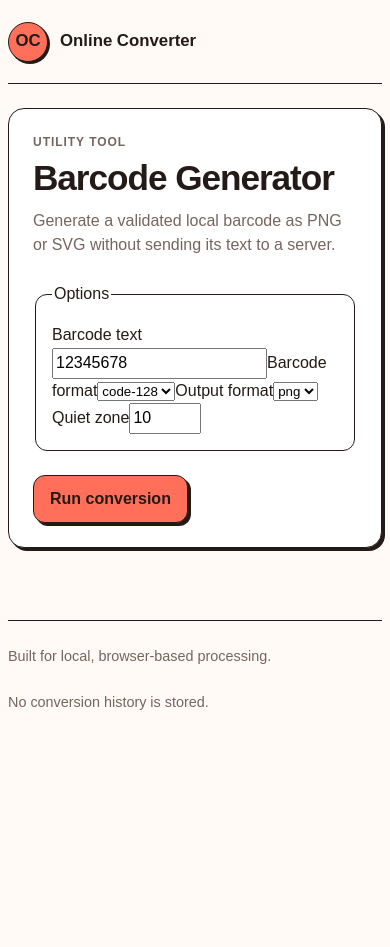
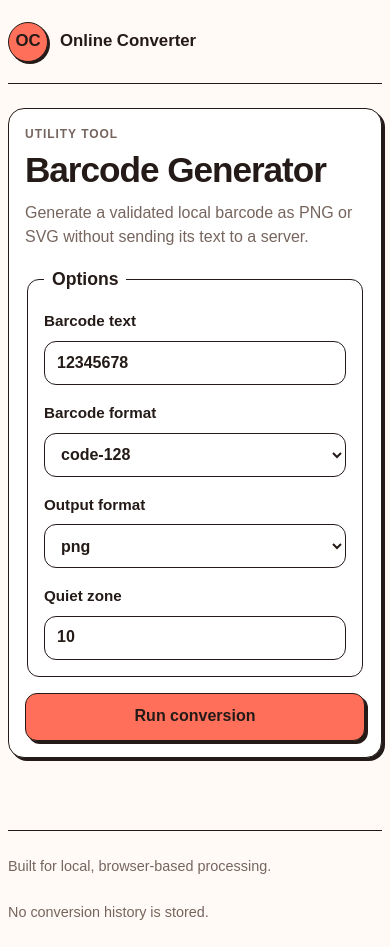
Before and after one commit to faizyoshio/OnlineConverter, a Next.js app: page /tools/barcode-generator in a window 390 px wide. Before the commit the page ends 844 px from the top, so only its background shows below. Built offline with nearby package versions, Linux system fonts and the light colour scheme.

Commit message:
fix(ui): eliminate duplicate choose files button and ensure full responsive support across all devices

```diff
--- a/src/app/globals.css
+++ b/src/app/globals.css
@@ -5,11 +5,15 @@
 html {
   color-scheme: light;
   scroll-behavior: smooth;
+  max-width: 100%;
+  overflow-x: hidden;
 }
 
 body {
   margin: 0;
-  min-width: 20rem;
+  width: 100%;
+  max-width: 100%;
+  overflow-x: hidden;
   background: var(--paper);
   color: var(--ink);
   font-family: Arial, Helvetica, sans-serif;
@@ -461,12 +465,35 @@ h3 {
 }
 
 .workspace-drop-zone {
+  position: relative;
   display: grid;
   gap: var(--space-3);
   border: 2px dashed var(--ink);
   border-radius: var(--radius-md);
   background: #fffdf8;
   padding: var(--space-5);
+  text-align: center;
+  justify-items: center;
+  align-items: center;
+  transition: background-color 0.15s ease, border-color 0.15s ease;
+}
+
+.workspace-drop-zone:hover {
+  background: #fff9e6;
+  border-color: var(--coral);
+}
+
+.workspace-drop-zone input[type="file"],
+.workspace-drop-zone__input {
+  position: absolute;
+  width: 1px;
+  height: 1px;
+  padding: 0;
+  margin: -1px;
+  overflow: hidden;
+  clip: rect(0, 0, 0, 0);
+  white-space: nowrap;
+  border: 0;
 }
 
 .workspace-drop-zone__label {
@@ -474,26 +501,146 @@ h3 {
   width: fit-content;
   min-height: 2.75rem;
   align-items: center;
+  justify-content: center;
   border: var(--line);
   border-radius: var(--radius-sm);
   background: var(--yellow);
   box-shadow: 3px 3px 0 var(--ink);
-  padding: 0.5rem 0.9rem;
+  padding: 0.65rem 1.25rem;
   font-weight: 800;
+  font-size: 1rem;
   cursor: pointer;
+  user-select: none;
+  transition: transform 0.1s ease, box-shadow 0.1s ease;
 }
 
-.workspace-drop-zone input[type="file"] {
-  width: 100%;
-  max-width: 100%;
+.workspace-drop-zone__label:hover {
+  transform: translate(-1px, -1px);
+  box-shadow: 4px 4px 0 var(--ink);
+}
+
+.workspace-drop-zone__label:active {
+  transform: translate(2px, 2px);
+  box-shadow: none;
+}
+
+.workspace-drop-zone:focus-within .workspace-drop-zone__label,
+.workspace-drop-zone input[type="file"]:focus-visible + .workspace-drop-zone__label {
+  outline: 3px solid var(--ink);
+  outline-offset: 3px;
 }
 
 .workspace-drop-zone__hint {
   margin-bottom: 0;
   color: var(--muted);
+  font-size: 0.9rem;
 }
 
-.workspace-options,
+.workspace-drop-zone__selected {
+  width: 100%;
+  border-top: 1px dashed #d9cdc7;
+  padding-top: var(--space-3);
+  margin-top: var(--space-2);
+}
+
+.workspace-drop-zone__count {
+  margin: 0 0 var(--space-2);
+  font-weight: 800;
+  color: var(--ink);
+  font-size: 0.95rem;
+}
+
+.workspace-drop-zone__file-list {
+  display: flex;
+  flex-direction: column;
+  gap: var(--space-1);
+  margin: 0;
+  padding: 0;
+  list-style: none;
+  max-height: 12rem;
+  overflow-y: auto;
+}
+
+.workspace-drop-zone__file-item {
+  display: flex;
+  align-items: center;
+  justify-content: space-between;
+  gap: var(--space-2);
+  background: #ffffff;
+  border: 1px solid #e0d4cc;
+  border-radius: var(--radius-sm);
+  padding: 0.35rem 0.65rem;
+  font-size: 0.85rem;
+  text-align: left;
+}
+
+.workspace-drop-zone__file-name {
+  font-weight: 700;
+  overflow: hidden;
+  text-overflow: ellipsis;
+  white-space: nowrap;
+}
+
+.workspace-drop-zone__file-size {
+  color: var(--muted);
+  flex-shrink: 0;
+  font-size: 0.8rem;
+}
+
+.workspace-options {
+  display: grid;
+  gap: var(--space-4);
+  background: var(--surface);
+  border: var(--line);
+  border-radius: var(--radius-sm);
+  padding: var(--space-4);
+}
+
+.workspace-options legend {
+  padding-inline: var(--space-2);
+  font-weight: 800;
+  font-size: 1.1rem;
+}
+
+.workspace-options label {
+  display: flex;
+  flex-direction: column;
+  gap: var(--space-2);
+  font-weight: 700;
+  font-size: 0.95rem;
+}
+
+.workspace-options label:has(input[type="checkbox"]) {
+  flex-direction: row;
+  align-items: center;
+  gap: var(--space-2);
+  cursor: pointer;
+}
+
+.workspace-options input[type="text"],
+.workspace-options input[type="number"],
+.workspace-options input[type="datetime-local"],
+.workspace-options select {
+  width: 100%;
+  max-width: 100%;
+  min-height: 2.75rem;
+  border: var(--line);
+  border-radius: var(--radius-sm);
+  background: #ffffff;
+  padding: 0.5rem 0.75rem;
+  font: inherit;
+  font-size: 1rem;
+  color: var(--ink);
+  box-sizing: border-box;
+}
+
+.workspace-options input[type="checkbox"] {
+  width: 1.25rem;
+  height: 1.25rem;
+  accent-color: var(--coral);
+  cursor: pointer;
+}
+
 .workspace-warnings,
 .workspace-error,
 .workspace-progress,
@@ -600,7 +747,25 @@ h3 {
 
   .tool-workspace {
     box-shadow: 3px 3px 0 var(--ink);
-    padding: var(--space-5);
+    padding: var(--space-4);
+    gap: var(--space-4);
+  }
+
+  .workspace-drop-zone {
+    padding: var(--space-4);
+  }
+
+  .workspace-drop-zone__label {
+    width: 100%;
+  }
+
+  .workspace-actions {
+    flex-direction: column;
+  }
+
+  .workspace-actions .button {
+    width: 100%;
+    min-height: 3rem;
   }
 
   .site-footer {
--- a/src/components/workspace/drop-zone.tsx
+++ b/src/components/workspace/drop-zone.tsx
@@ -15,6 +15,12 @@ function acceptedTypes(capability: CapabilityManifest): string {
     .flatMap((input) => [...input.mimeTypes, ...input.extensions])
     .filter((value, index, values) => value !== "*" && values.indexOf(value) === index)
     .join(",");
+}
+
+function formatSize(bytes: number): string {
+  if (bytes < 1024) return `${bytes} B`;
+  if (bytes < 1024 * 1024) return `${(bytes / 1024).toFixed(1)} KB`;
+  return `${(bytes / (1024 * 1024)).toFixed(1)} MB`;
 }
 
 export function DropZone({ capability, disabled, files, onFilesChange }: DropZoneProps) {
@@ -41,19 +47,34 @@ export function DropZone({ capability, disabled, files, onFilesChange }: DropZon
       onDragOver={(event) => event.preventDefault()}
       onDrop={onDrop}
     >
-      <label className="workspace-drop-zone__label" htmlFor="workspace-files">
-        Choose files
-      </label>
       <input
         id="workspace-files"
+        className="workspace-drop-zone__input"
         accept={accept}
         disabled={disabled}
         multiple={multiple}
         onChange={onChange}
         type="file"
       />
+      <label className="workspace-drop-zone__label" htmlFor="workspace-files">
+        Choose files
+      </label>
       <p className="workspace-drop-zone__hint">Drop files here or use file picker. Files stay on device.</p>
-      {files.length > 0 ? <p aria-live="polite">{files.length} file{files.length === 1 ? "" : "s"} selected.</p> : null}
+      {files.length > 0 ? (
+        <div className="workspace-drop-zone__selected" aria-live="polite">
+          <p className="workspace-drop-zone__count">
+            {files.length} file{files.length === 1 ? "" : "s"} selected.
+          </p>
+          <ul className="workspace-drop-zone__file-list">
+            {files.map((file, index) => (
+              <li key={`${file.name}-${index}`} className="workspace-drop-zone__file-item">
+                <span className="workspace-drop-zone__file-name">{file.name}</span>
+                <span className="workspace-drop-zone__file-size">{formatSize(file.size)}</span>
+              </li>
+            ))}
+          </ul>
+        </div>
+      ) : null}
     </div>
   );
 }
```
Also changed, not shown: 1 other file (tests, documents, lock files or other folders).
